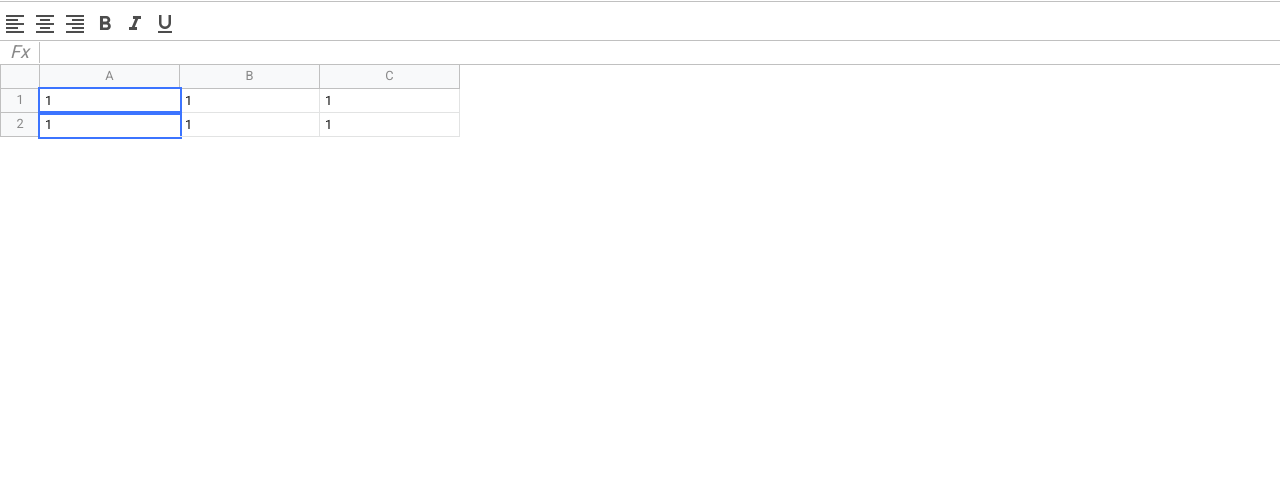
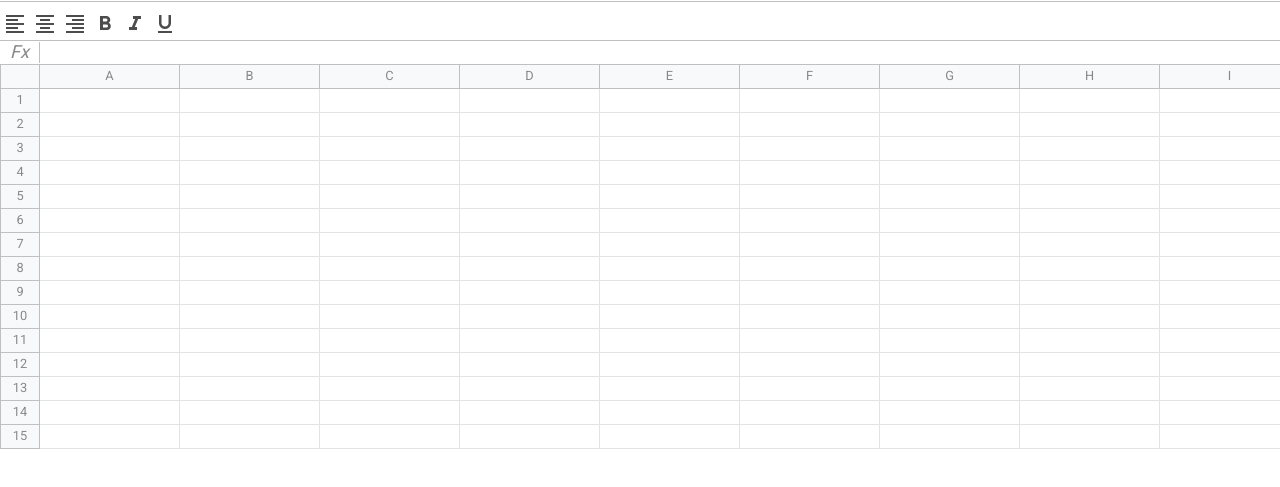
Before and after one commit to Saveliy199757/exel-pet-project, a website built with webpack: page src/index.html in a window 1280 px wide. Shown: the part 39-526 px from the top of the page. Built offline with nearby package versions, Linux system fonts and the light colour scheme.

Commit message:
create in table rows and colls

```diff
--- a/src/components/table/Table.js
+++ b/src/components/table/Table.js
@@ -1,58 +1,10 @@
 import {ExcelComponent} from '@core/ExcelComponent';
+import {createTable} from '@/components/table/table.temlate';
 
 
 export class Table extends ExcelComponent {
     static className = 'excel__table'
     toHTML() {
-        return `
-           <div class="row">
-                <div class="row-info">
-
-                </div>
-                <div class="row-data">
-                    <div class="column">
-                        A
-                    </div>
-                    <div class="column">
-                        B
-                    </div>
-                    <div class="column">
-                        C
-                    </div>
-                </div>
-            </div>
-            <div class="row">
-                <div class="row-info">
-                    1
-                </div>
-                <div class="row-data">
-                    <div class="cell selected" contenteditable>
-                        1
-                    </div>
-                    <div class="cell" contenteditable>
-                        1
-                    </div>
-                    <div class="cell" contenteditable>
-                        1
-                    </div>
-                </div>
-            </div>
-            <div class="row">
-                <div class="row-info">
-                    2
-                </div>
-                <div class="row-data">
-                    <div class="cell selected" contenteditable>
-                        1
-                    </div>
-                    <div class="cell" contenteditable>
-                        1
-                    </div>
-                    <div class="cell" contenteditable>
-                        1
-                    </div>
-                </div>
-            </div>
-        `
+        return createTable()
     }
 }
--- a/src/components/table/table.temlate.js
+++ b/src/components/table/table.temlate.js
@@ -3,38 +3,41 @@
     Z: 90
 }
 
-function createRow(content) {
-    return `
-           <div class="row">
-                <div class="row-info">
-                </div>
-                <div class="row-data">
-                ${content}
-                </div>
+function createRow(content, index) {
+    return `<div class="row">
+                <div class="row-info">${index ? index : ''}</div>
+                <div class="row-data">${content}</div>
             </div>
            `
 }
 
-function createColl() {
-    return `
-     <div class="column">
-     </div>
-    `
+function createColl(contentColl) {
+    return `<div class="column">${contentColl}</div>`
 }
 
 function createCell() {
-    return `
-    <div class="cell selected" contenteditable>
-    </div>
-    `
+    return `<div class="cell" contenteditable></div>`
 }
 
-export function createTable(rowsCount) {
-    const colsCount = CODE.Z - CODE.A
+function toChar(_, index) {
+     return String.fromCharCode(CODE.A + index)
+}
+
+export function createTable(rowsCount = 15) {
+    const colsCount = CODE.Z - CODE.A + 1
     const rows = []
-    rows.push(createRow())
-    for (let i; i < rowsCount; i++ ) {
-        rows.push(createRow())
+    const cols = new Array(colsCount)
+        .fill('')
+        .map(toChar)
+        .map(createColl)
+        .join('')
+    const cell = new Array(colsCount)
+        .fill('')
+        .map(createCell)
+        .join('')
+    rows.push(createRow(cols))
+    for (let i = 0; i < rowsCount; i++ ) {
+        rows.push(createRow(cell, i + 1))
     }
-    return '<h1>Table</h1>';
+    return rows.join('');
 }
--- a/src/scss/table.scss
+++ b/src/scss/table.scss
@@ -5,6 +5,7 @@
   position: absolute;
   top: $header-height + $toolbar-height + $formula-height;
   overflow-x: auto;
+  width: 100%;
   padding-bottom: 2px;
   .row {
     display: flex;
```
